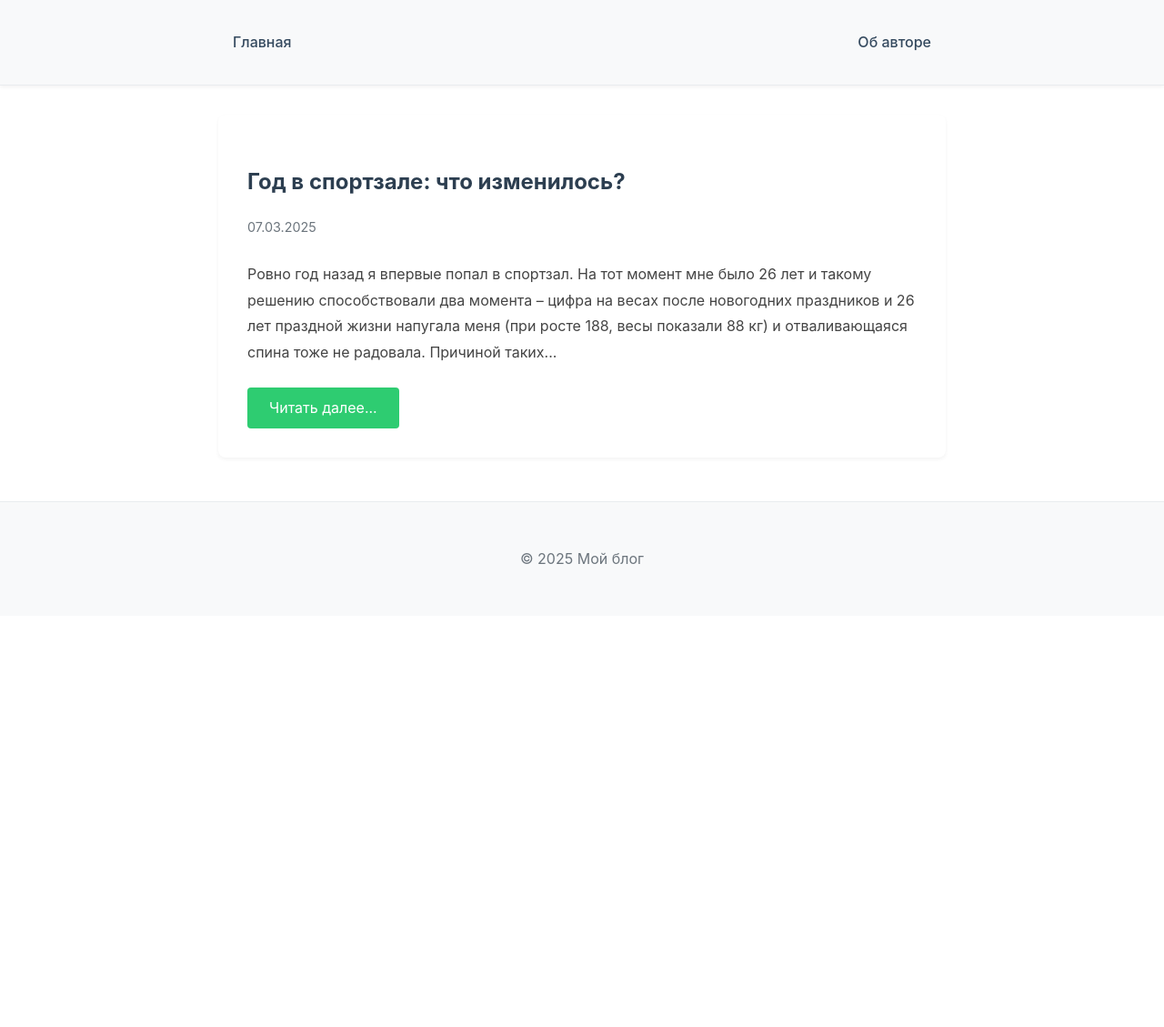
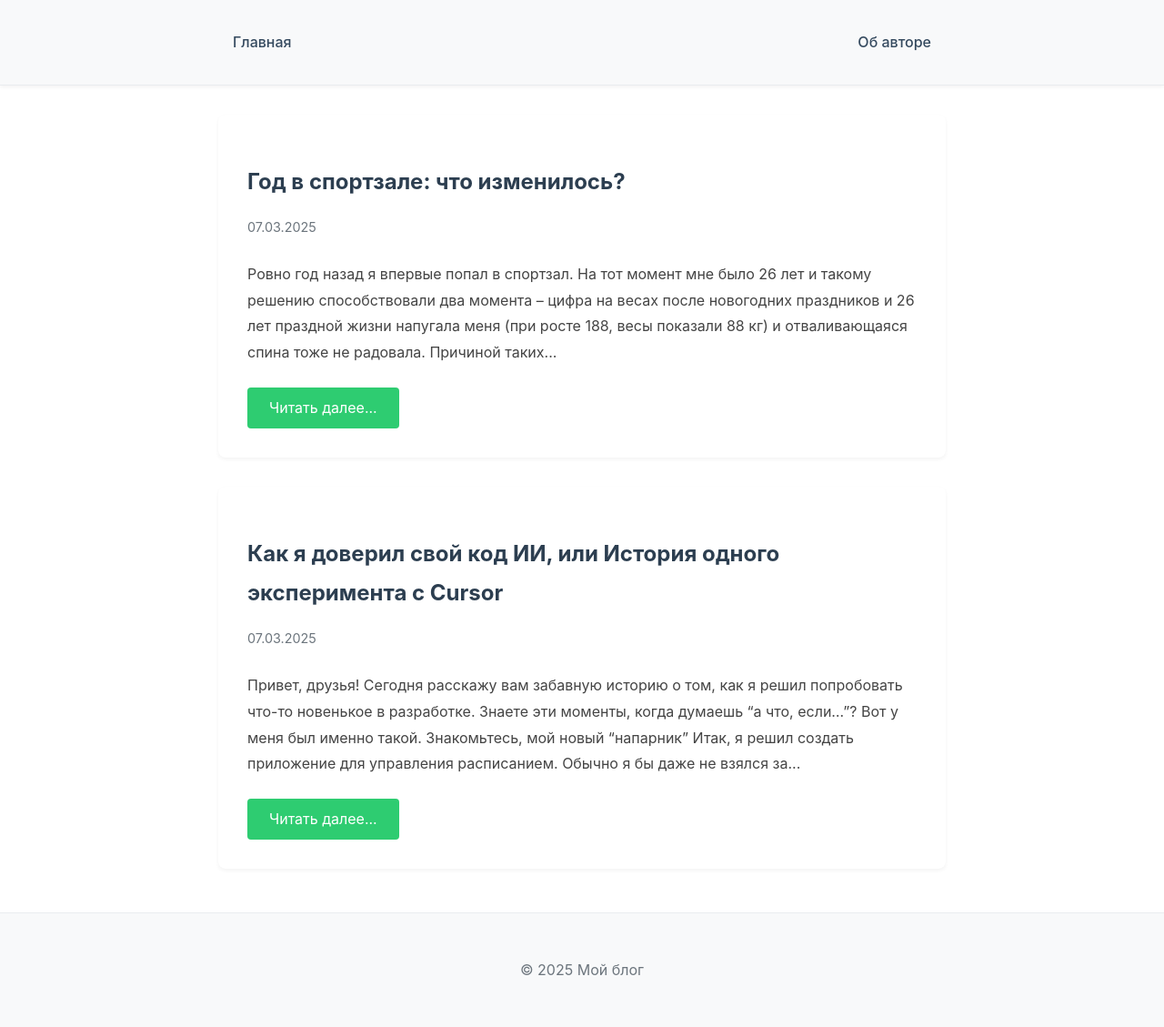
Before and after one commit to Xtoman/xtoman.github.io, a Jekyll site: the page built from index.html, in a window 1280 px wide. Shown: the whole page at 91% size. Built offline with Jekyll 4.4.1, drawn with Linux system fonts in a browser that asks for light colours; before the commit the page ends 900 px from its top, so only the background shows below that.

Commit message:
new post

````diff
--- a/_config.yml
+++ b/_config.yml
@@ -4,4 +4,8 @@ baseurl: ""
 url: ""
 
 markdown: kramdown
+highlighter: rouge
+kramdown:
+  input: GFM
+  syntax_highlighter: rouge
 permalink: /:year/:month/:day/:title/
--- a/_layouts/default.html
+++ b/_layouts/default.html
@@ -5,6 +5,7 @@
     <meta name="viewport" content="width=device-width, initial-scale=1.0">
     <title>{% if page.title %}{{ page.title }} - {% endif %}{{ site.title }}</title>
     <link rel="stylesheet" href="{{ '/assets/css/style.css' | relative_url }}">
+    <link rel="stylesheet" href="{{ '/assets/css/syntax.css' | relative_url }}">
     <link rel="icon" type="image/x-icon" href="{{ site.baseurl }}/favicon.ico">
 </head>
 <body>
--- /dev/null
+++ b/_posts/2025-03-07-cursor-schedule.md
@@ -0,0 +1,83 @@
+---
+layout: post
+title: "Как я доверил свой код ИИ, или История одного эксперимента с Cursor"
+date: 2025-03-07
+---
+
+Привет, друзья! Сегодня расскажу вам забавную историю о том, как я решил попробовать что-то новенькое в разработке. Знаете эти моменты, когда думаешь "а что, если..."? Вот у меня был именно такой.
+
+## Знакомьтесь, мой новый "напарник"
+
+Итак, я решил создать приложение для управления расписанием. Обычно я бы даже не взялся за такую задачу - всё-таки я не программист. Но тут увидел рекламу Cursor - редактора кода со встроенным ИИ, который обещал помочь даже новичкам. Решил рискнуть и попробовать.
+
+## Первые шаги и первые впечатления
+
+Начали мы с того, что я просто описал словами, чего хочу: "Сделай простое приложение для управления расписанием". Cursor предложил использовать React и какой-то Material-UI (честно говоря, я не особо понимал, что это, но звучало солидно).
+
+```javascript
+// Мой первый React-компонент (спасибо, Cursor!)
+function App() {
+  return (
+    <div className="app">
+      <h1>Моё расписание</h1>
+      {/* Cursor сказал, что здесь будет таблица */}
+    </div>
+  );
+}
+```
+
+## Забавные моменты
+
+Общение с ИИ оказалось интереснее, чем я думал. Я просто писал свои пожелания обычными словами: "сделай кнопку покрасивее", "добавь возможность сохранять расписание", "почему оно не работает?" - и Cursor терпеливо предлагал решения. Иногда приходилось просить объяснить попроще, что именно он предлагает сделать.
+
+## Неожиданные открытия
+
+Знаете, что самое удивительное? Cursor реально помог мне создать работающее приложение, хотя я практически не знаю код. Он:
+- Объяснял простыми словами, что делает каждая часть кода
+- Предлагал готовые решения типовых задач
+- Исправлял мои ошибки (а их было немало!)
+
+## Что получилось в итоге
+
+После нескольких дней экспериментов у нас получилось что-то работающее. Вот основная часть приложения:
+
+```javascript
+import React from 'react';
+import { ThemeProvider, createTheme } from '@mui/material';
+import CssBaseline from '@mui/material/CssBaseline';
+
+// Честно говоря, я не очень понимаю, что тут происходит,
+// но Cursor сказал, что это нужно для красивого интерфейса
+const theme = createTheme();
+
+function App() {
+  return (
+    <ThemeProvider theme={theme}>
+      <CssBaseline />
+      <Router>
+        <div className="app">
+          <Header />
+          <Routes>
+            <Route path="/" element={<Schedule />} />
+          </Routes>
+        </div>
+      </Router>
+    </ThemeProvider>
+  );
+}
+```
+
+## Чему я научился
+
+- Оказывается, создавать простые приложения можно даже без глубоких знаний программирования
+- ИИ может быть отличным помощником, если чётко объяснять ему свои желания
+- Не нужно бояться экспериментировать с новыми технологиями
+
+## Планы на будущее
+
+Теперь, когда у меня появился такой помощник, я планирую создать ещё несколько простых приложений для себя. Может быть, даже начну потихоньку разбираться в том, как это всё работает изнутри.
+
+P.S.
+Если вы, как и я, далеки от программирования, но хотите попробовать создать что-то своё - попробуйте Cursor! Это не так страшно, как кажется. В худшем случае потратите пару вечеров, в лучшем - создадите что-то полезное.
+
+*Дата: когда-то в эпоху восстания машин*
--- /dev/null
+++ b/assets/css/syntax.css
@@ -0,0 +1,30 @@
+.highlight {
+  background: #f8f8f8;
+  border-radius: 4px;
+  padding: 1rem;
+  margin: 1rem 0;
+  overflow-x: auto;
+}
+
+.highlight pre {
+  margin: 0;
+  padding: 0;
+}
+
+.highlight code {
+  font-family: 'Consolas', 'Monaco', 'Courier New', monospace;
+  font-size: 0.9em;
+  line-height: 1.5;
+}
+
+/* Базовые цвета для подсветки синтаксиса */
+.highlight .c { color: #998; font-style: italic } /* Комментарий */
+.highlight .k { color: #000; font-weight: bold } /* Ключевое слово */
+.highlight .o { color: #000; font-weight: bold } /* Оператор */
+.highlight .cm { color: #998; font-style: italic } /* Многострочный комментарий */
+.highlight .cp { color: #999; font-weight: bold } /* Препроцессор */
+.highlight .s { color: #d14 } /* Строка */
+.highlight .na { color: #008080 } /* Имя атрибута */
+.highlight .nb { color: #0086B3 } /* Встроенное */
+.highlight .nc { color: #458; font-weight: bold } /* Имя класса */
+.highlight .nf { color: #900; font-weight: bold } /* Имя функции */
````
Also changed, not shown: 2025-03-07-cursor-schedule.md (added, +83 -0 lines), 2025-03-07-first-post.md (added, +24 -0 lines).
